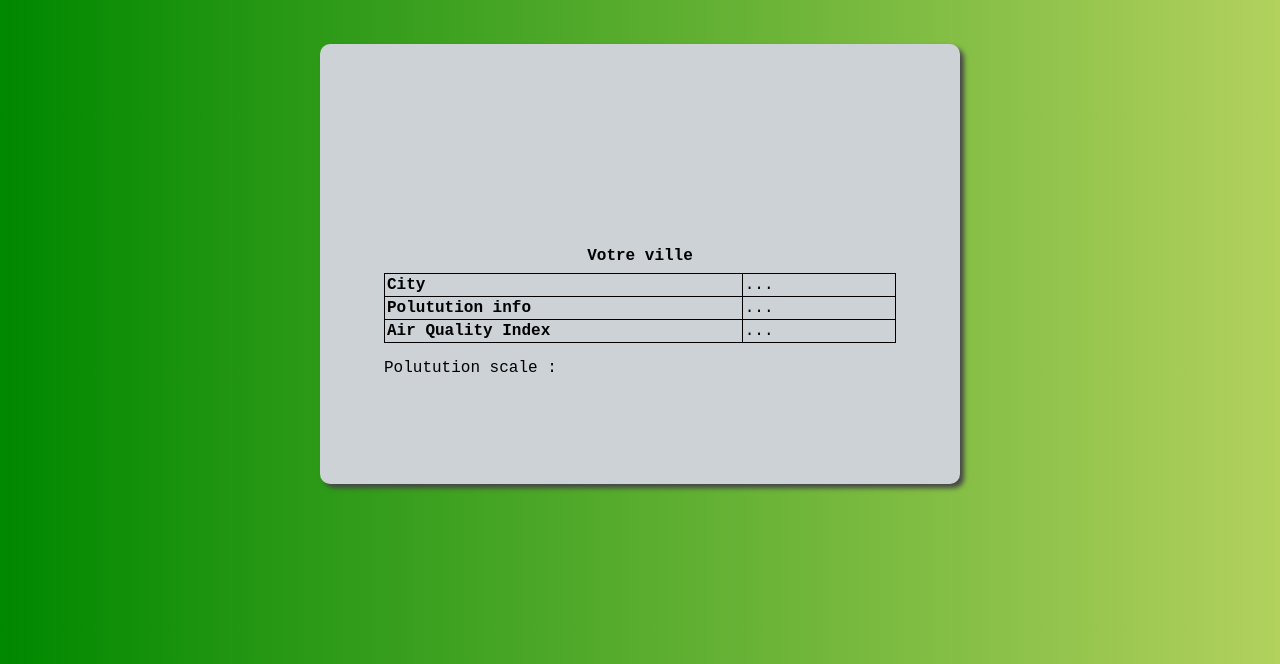
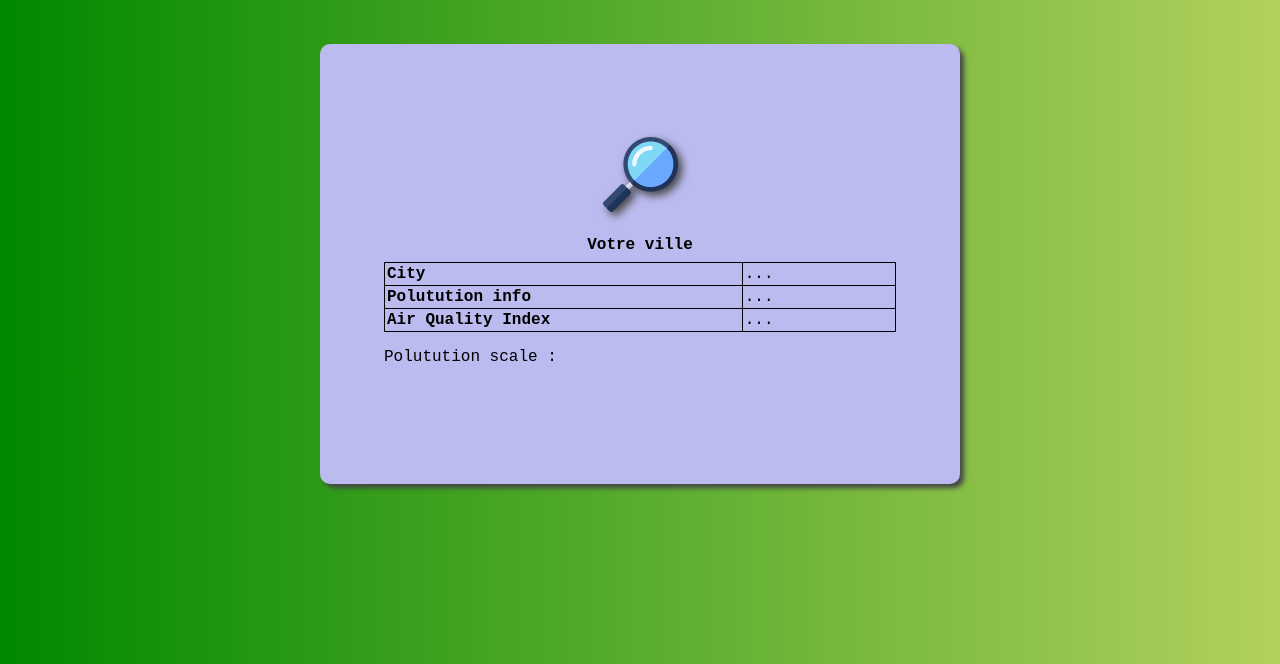
Before and after one commit to Kowalaw/EDW_API, a plain HTML site: page index.html in a window 1280 px wide. Shown: the part 136-800 px from the top of the page. Drawn offline with Linux system fonts and the light colour scheme.

Commit message:
Add files via upload

```diff
--- a/index.html
+++ b/index.html
@@ -46,7 +46,7 @@
           <div class="divBarPol"></div>
           <div class="divBarPol"></div>
         </div>
-        <dic id="pointeur" src="ressources/location.svg"></div>
+        <div id="pointeur" src="ressources/location.svg"></div>
       </div>
 
     </div>
--- a/style.css
+++ b/style.css
@@ -5,17 +5,36 @@
   margin: 0;
   padding: 0;
   font-family: 'Courier New', Courier, monospace;
-}/*
+}
 body{
-  overflow: hidden;
-}*/
+  min-height: 100vh;
+  background: linear-gradient(
+    45deg,
+    #5656FF,
+    #8989FF,
+    #abbaFF
+  );
+  position: relative;
+  opacity: 0;
+  animation: flash 1s ease-out forwards;
+}
+@keyframes flash {
+  to{
+    opacity: 1;
+  }
+}
 #background{
+  position: absolute;
   height: 100vh;
   width: 100vw;
   background: linear-gradient(
     270deg,
     #b2d15d,
-    #008800);
+    #008800
+  );
+  z-index: -1;
+  top: 0;
+  left: 0;
 }
 h1{
   color: #fff;
@@ -23,12 +42,19 @@ h1{
   padding-top: 9vh;
   text-shadow: 4px 4px 5px #000;
   font-size: 42px;
+  text-transform: uppercase;
 }
-.active, .emoji{
+#logoLoader{
   display: none;
 }
+.emoji{
+  max-width: 75px;
+  position: relative;
+  margin-top: -25px;
+  filter: drop-shadow(4px 4px 4px #464646);
+}
 #divPrincipal{
-  background-color: rgb(205, 210, 215);
+  background-color: #bbbbF0;
   width: 50vw;
   height: 55vh;
   position: absolute;
@@ -43,7 +69,7 @@ h1{
   box-shadow: 4px 4px 5px #464646;
 }
 #pCity{
-  margin-top: 12vh;
+  margin-top: 3vh;
   font-weight: bold;
 }
 tr, th, td{
```
